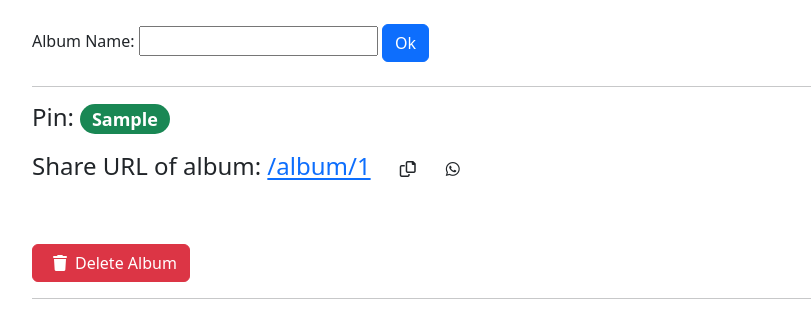
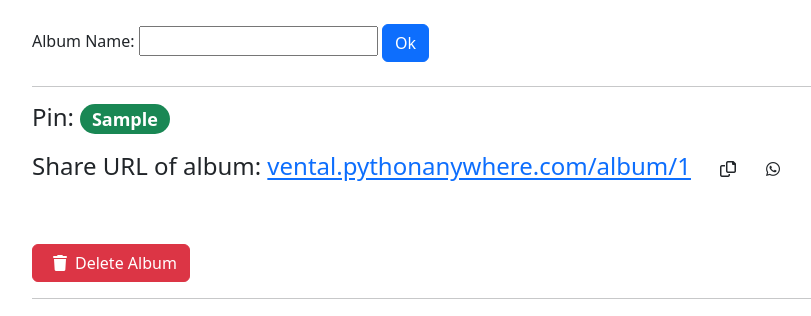
Before and after one commit to coderGtm/ventAl, a Django app: template templates/core/stage.html in a window 1280 px wide. Shown: the part 72-388 px from the top of the page, without its empty margins (50-861 px from the left). Run offline with Django 4.2, Linux system fonts and the light colour scheme; tables that the repository leaves empty hold one stand-in row (values such as "Sample post"); the template is opened without the code that fills it: values that come from a table or form of the project are taken from there, most other values are stand-ins (such as "Sample title", 1, 10 or a date in 2020); grey boxes marked "Sample" are stand-in pictures; parts of the project's set-up code (start-up, migrations or seed data) failed here and were passed over.

Commit message:
changed link

```diff
--- a/templates/core/stage.html
+++ b/templates/core/stage.html
@@ -36,7 +36,7 @@
 
     <h4 class="my-3">Pin: <span class="badge rounded-pill bg-success">{{ album_pin }}</span></h4>
 
-    <h4>Share URL of album: <a id="albumShareURL" href="/album/{{ album_ref_id }}">/album/{{ album_ref_id }}</a><button data-bs-toggle="tooltip" title="Copy to clipboard" class="btn ms-3" onclick="copyToClipboard()"><i class="fa-regular fa-copy"></i></button><button data-bs-toggle="tooltip" title="Share on Whatsapp" class="btn ms-1" onclick="shareOnWA()"><i class="fa-brands fa-whatsapp"></i></button></h4>
+    <h4>Share URL of album: <a id="albumShareURL" href="/album/{{ album_ref_id }}">vental.pythonanywhere.com/album/{{ album_ref_id }}</a><button data-bs-toggle="tooltip" title="Copy to clipboard" class="btn ms-3" onclick="copyToClipboard()"><i class="fa-regular fa-copy"></i></button><button data-bs-toggle="tooltip" title="Share on Whatsapp" class="btn ms-1" onclick="shareOnWA()"><i class="fa-brands fa-whatsapp"></i></button></h4>
 
 
     <button class="btn btn-danger mt-5" onclick="deleteAlbum()"><i class="fa-solid fa-trash px-2"></i>Delete Album</button>
@@ -128,7 +128,7 @@
     function shareOnWA() {
       var albumURL = document.getElementById("albumShareURL").href;
       var albumName = document.getElementById("albumNameHidden").innerText;
-      var text = "Hey, check out this album: " + albumName + " on VentAl.\n\n"+ albumURL + "\n\n The album is password protected. You can access it by entering the pin: {{ album_pin }}";
+      var text = "Hey, check out this album: " + albumName + " on VentAl.\n\n "+ albumURL + "\n\n The album is password protected. You can access it by entering the pin: {{ album_pin }}";
       var waURL = "https://wa.me/?text=" + text;
       window.open(waURL, "_blank");
     }
```
